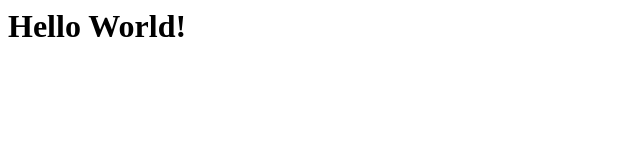
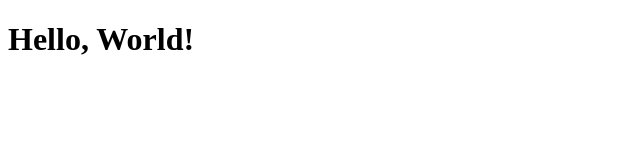
Before and after one commit to EliWalker3/helloWorldLab349, a plain HTML site: page index.html in a window 1280 px wide. Shown: the whole page, without its empty margins (0-640 px from the left). Drawn offline with Linux system fonts and the light colour scheme.

Commit message:
base HTML and heading line for index.html

```diff
--- a/index.html
+++ b/index.html
@@ -1 +1,11 @@
-<h1>Hello World!</h1>
+<!DOCTYPE html>
+<html lang="en">
+<head>
+    <meta charset="UTF-8">
+    <meta name="viewport" content="width=device-width, initial-scale=1.0">
+    <title>Hello World Lab</title>
+</head>
+<body>
+    <h1>Hello, World!</h1>
+</body>
+</html>
```
